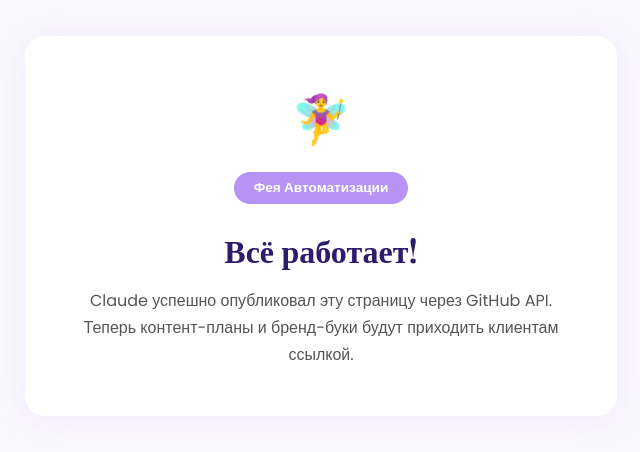
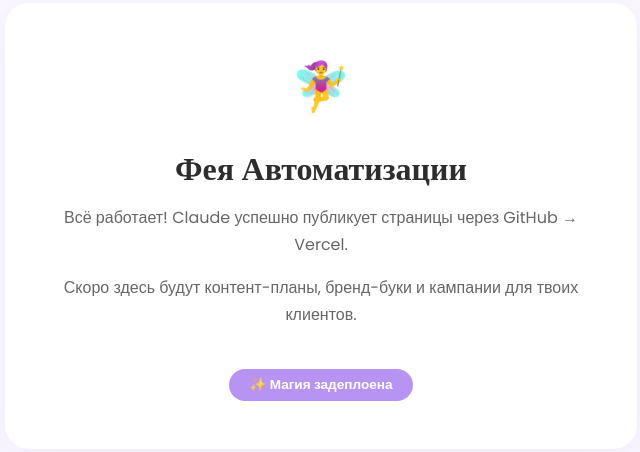
Before and after one commit to olgacripto811/client-pages, a plain HTML site: page test.html in a window 1280 px wide. Shown: the part 174-626 px from the top of the page, without its empty margins (319-959 px from the left). Drawn offline with nearby package versions, Linux system fonts and the light colour scheme.

Commit message:
Update test.html

```diff
--- a/test.html
+++ b/test.html
@@ -3,23 +3,24 @@
 <head>
 <meta charset="UTF-8">
 <meta name="viewport" content="width=device-width, initial-scale=1.0">
-<title>Тест · Фея Автоматизации</title>
+<title>Тест — Фея Автоматизации</title>
 <link href="https://fonts.googleapis.com/css2?family=Playfair+Display:wght@400;700&family=Poppins:wght@300;400;600&display=swap" rel="stylesheet">
 <style>
-  body { margin: 0; background: #faf8ff; font-family: "Poppins", sans-serif; display: flex; align-items: center; justify-content: center; min-height: 100vh; }
-  .card { background: white; border-radius: 20px; padding: 48px 56px; box-shadow: 0 4px 32px rgba(183,148,244,0.15); max-width: 480px; text-align: center; }
-  h1 { font-family: "Playfair Display", serif; color: #2d1b6b; margin: 0 0 16px; font-size: 2rem; }
-  .badge { background: #B794F4; color: white; border-radius: 32px; padding: 6px 20px; font-size: 0.85rem; font-weight: 600; display: inline-block; margin-bottom: 24px; }
-  p { color: #555; line-height: 1.7; margin: 0; }
-  .emoji { font-size: 3rem; margin-bottom: 16px; display: block; }
+  body { margin: 0; background: #faf8ff; font-family: Poppins, sans-serif; display: flex; align-items: center; justify-content: center; min-height: 100vh; }
+  .card { background: white; border-radius: 24px; padding: 48px 56px; max-width: 520px; text-align: center; box-shadow: 0 8px 40px rgba(183,148,244,0.15); }
+  h1 { font-family: "Playfair Display", serif; color: #2d2d2d; font-size: 2rem; margin-bottom: 8px; }
+  .fairy { font-size: 3rem; margin-bottom: 16px; }
+  p { color: #666; line-height: 1.7; }
+  .badge { display: inline-block; background: #B794F4; color: white; border-radius: 20px; padding: 6px 20px; font-size: 0.85rem; font-weight: 600; margin-top: 24px; }
 </style>
 </head>
 <body>
 <div class="card">
-  <span class="emoji">🧚‍♀️</span>
-  <div class="badge">Фея Автоматизации</div>
-  <h1>Всё работает!</h1>
-  <p>Claude успешно опубликовал эту страницу через GitHub API.<br>Теперь контент-планы и бренд-буки будут приходить клиентам ссылкой.</p>
+  <div class="fairy">🧚‍♀️</div>
+  <h1>Фея Автоматизации</h1>
+  <p>Всё работает! Claude успешно публикует страницы через GitHub → Vercel.</p>
+  <p>Скоро здесь будут контент-планы, бренд-буки и кампании для твоих клиентов.</p>
+  <div class="badge">✨ Магия задеплоена</div>
 </div>
 </body>
 </html>
```
